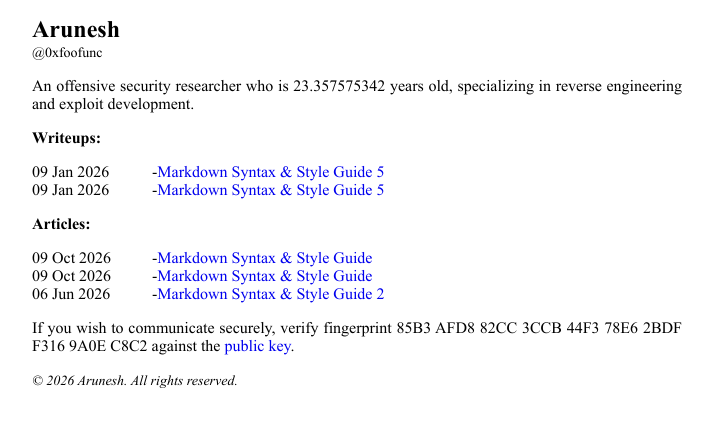
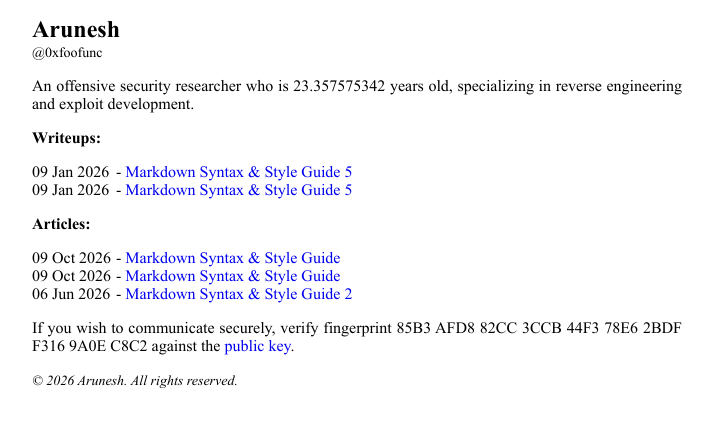
Before and after one commit to 0xfoofunc/0xfoofunc.github.io, a Jekyll site: the page built from index.md, in a window 1280 px wide. Shown: the top 427 px of the page, without its empty margins (283-996 px from the left). Built offline with Jekyll 4.4.1, drawn with Linux system fonts in a browser that asks for light colours.

Commit message:
Update style.css

```diff
--- a/assets/css/style.css
+++ b/assets/css/style.css
@@ -1,52 +1,42 @@
-/* ==========================================================================
-   Fonts
-   ========================================================================== */
+html {
+    -webkit-text-size-adjust: 100%;
+    text-size-adjust: 100%;
+}
 
 @font-face {
     font-family: 'Times New Roman';
-    src: local('Times New Roman'),
-         url('/assets/font/times_new_roman/times.woff2') format('woff2');
+    src: local('Times New Roman'), url('/assets/font/times_new_roman/times.woff2') format('woff2');
+    font-weight: normal;
+    font-style: normal;
     font-display: block;
 }
 
 @font-face {
     font-family: 'Times New Roman';
-    src: local('Times New Roman Italic'),
-         url('/assets/font/times_new_roman/timesi.woff2') format('woff2');
+    src: local('Times New Roman Italic'), url('/assets/font/times_new_roman/timesi.woff2') format('woff2');
+    font-weight: normal;
     font-style: italic;
     font-display: block;
 }
 
 @font-face {
     font-family: 'Times New Roman';
-    src: local('Times New Roman Bold'),
-         url('/assets/font/times_new_roman/timesbd.woff2') format('woff2');
+    src: local('Times New Roman Bold'), url('/assets/font/times_new_roman/timesbd.woff2') format('woff2');
     font-weight: bold;
+    font-style: normal;
     font-display: block;
 }
 
 @font-face {
     font-family: 'Times New Roman';
-    src: local('Times New Roman Bold Italic'),
-         url('/assets/font/times_new_roman/timesbi.woff2') format('woff2');
+    src: local('Times New Roman Bold Italic'), url('/assets/font/times_new_roman/timesbi.woff2') format('woff2');
     font-weight: bold;
     font-style: italic;
     font-display: block;
 }
 
-
-/* ==========================================================================
-   Base
-   ========================================================================== */
-
-html {
-    -webkit-text-size-adjust: 100%;
-    text-size-adjust: 100%;
-}
-
-/* Hidden until fonts load, to avoid a flash of fallback text */
 body {
-    font-family: 'Times New Roman', serif;
+    font-family: 'Times New Roman';
     font-size: initial;
     visibility: hidden;
 }
@@ -71,17 +61,13 @@ img {
     margin: 1em auto;
 }
 
-
-/* ==========================================================================
-   Layout
-   ========================================================================== */
-
 .center {
     width: min(100% - 32px, 650px);
     margin: 1em auto;
 }
 
-.center :is(p, ol) {
+.center p,
+.center ol {
     text-align: justify;
 }
 
@@ -90,49 +76,25 @@ img {
     font-size: 14px;
 }
 
-/* Fixed width so the live age counter doesn't shift the layout */
 #my_age {
     display: inline-block;
     width: 11.5ch;
 }
 
-
-/* ==========================================================================
-   Lists
-   ========================================================================== */
+.post-date {
+    display: inline-block;
+    width: 10ch;
+}
 
 ol {
     margin-top: 6px;
     line-height: 1.8;
 }
 
-/* Post list: date column + title column.
-   Wrapped titles line up under the title, not under the date. */
-.center .post-list {
-    padding: 0;
+.post-list {
+    padding-left: 0;
     list-style: none;
-    text-align: initial;
 }
-
-.post-list li {
-    display: flex;
-    align-items: baseline;
-}
-
-.post-date {
-    flex: 0 0 7.5em;      /* fits "09 Jan 2026 -"; widen to 8em if it clips */
-    white-space: nowrap;
-}
-
-.post-list a {
-    flex: 1;
-    min-width: 0;         /* lets long titles wrap inside their own column */
-}
-
-
-/* ==========================================================================
-   Tables
-   ========================================================================== */
 
 table {
     width: 100%;
@@ -149,26 +111,25 @@ td {
     overflow-wrap: anywhere;
 }
 
-td:first-child,
-td:first-child * {
-    font-weight: initial !important;
+table td:first-child,
+table td:first-child * {
+    font-weight: normal !important;
 }
 
-
-/* ==========================================================================
-   Code
-   ========================================================================== */
-
-pre,
-code {
-    font-size: initial;   /* browser default for monospace (~13px) */
+pre code {
+    font-size: initial;
+    tab-size: 4;
 }
 
 pre {
     margin: 1em 0;
-    tab-size: 4;
+    padding: 0;
+    text-align: left;
+    white-space: pre;
     overflow-x: auto;
+    -webkit-overflow-scrolling: touch;
     scrollbar-width: none;
+    -ms-overflow-style: none;
 }
 
 pre::-webkit-scrollbar {
```
